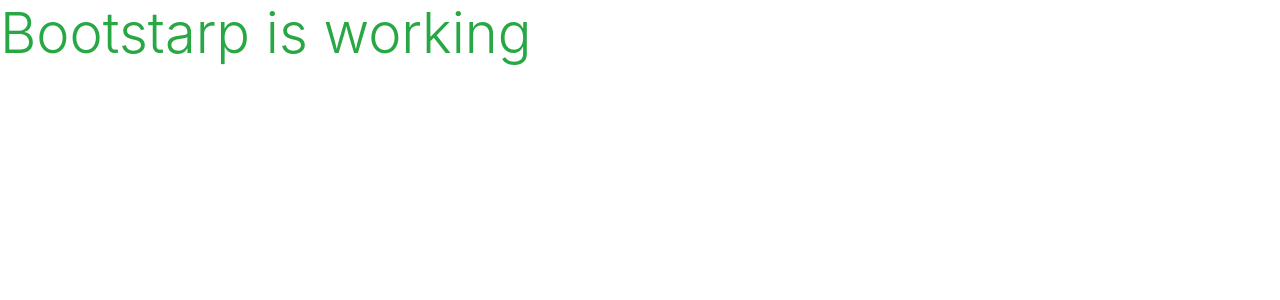
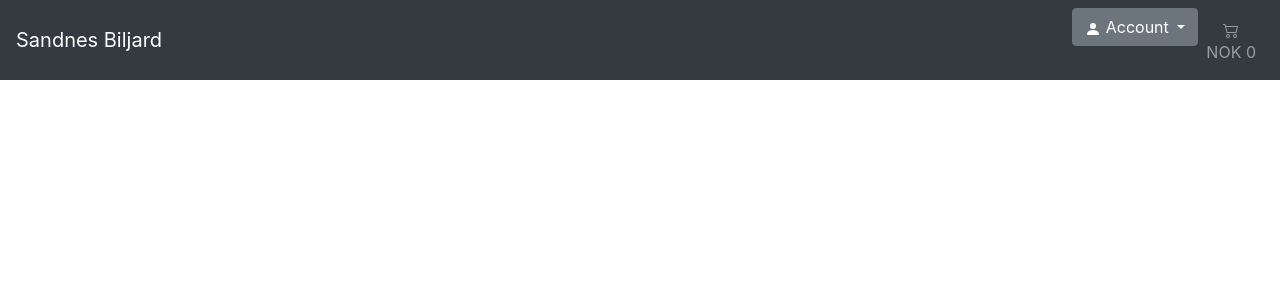
Before and after one commit to paulldev/milestone-project-4, a Django app: page / in a window 1280 px wide. Shown: the top 300 px of the page. Run offline with Django 3.2, Linux system fonts and the light colour scheme.

Commit message:
Add navbar to base.html

```diff
--- a/templates/base.html
+++ b/templates/base.html
@@ -1,53 +1,136 @@
 {% load static %}
 
-<!doctype html>
+<!DOCTYPE html>
 <html lang="en">
-
 	<head>
 		{% block meta %}
-	<meta http-equiv="X-UA-Compatible" content="ie=edge">
-	<meta charset="utf-8">
-	<meta name="viewport" content="width=device-width, initial-scale=1, shrink-to-fit=no">
-	{% endblock %}
+		<meta http-equiv="X-UA-Compatible" content="ie=edge" />
+		<meta charset="utf-8" />
+		<meta
+			name="viewport"
+			content="width=device-width, initial-scale=1, shrink-to-fit=no"
+		/>
+		{% endblock %} {% block extra_meta %} {% endblock %} {% block core_css %}
+		<link
+			rel="stylesheet"
+			href="https://cdn.jsdelivr.net/npm/bootstrap@4.5.3/dist/css/bootstrap.min.css"
+			integrity="sha384-TX8t27EcRE3e/ihU7zmQxVncDAy5uIKz4rEkgIXeMed4M0jlfIDPvg6uqKI2xXr2"
+			crossorigin="anonymous"
+		/>
+		{% endblock %} {% block extra_css %} {% endblock %}
 
-	{% block extra_meta %}
-	{% endblock %}
-
-	{% block core_css %}
-	<link rel="stylesheet" href="https://cdn.jsdelivr.net/npm/bootstrap@4.5.3/dist/css/bootstrap.min.css"
-		integrity="sha384-TX8t27EcRE3e/ihU7zmQxVncDAy5uIKz4rEkgIXeMed4M0jlfIDPvg6uqKI2xXr2" crossorigin="anonymous">
-	{% endblock %}
-
-	{% block extra_css %}
-	{% endblock %}
-
-	<title>Sandnes Biljard</title>
+		<title>Sandnes Biljard {% block extra_title %}{% endblock %}</title>
 	</head>
 
 	<body>
-    <header class="container-fluid fixed-top"></header>
+		<header class="container-fluid fixed-top">
+			<nav class="navbar fixed-top navbar-expand-lg navbar-dark bg-dark">
+				<button
+					class="navbar-toggler"
+					type="button"
+					data-toggle="collapse"
+					data-target="#navbarTogglerDemo01"
+					aria-controls="navbarTogglerDemo01"
+					aria-expanded="false"
+					aria-label="Toggle navigation"
+				>
+					<span class="navbar-toggler-icon"></span>
+				</button>
+				<div class="collapse navbar-collapse" id="navbarTogglerDemo01">
+					<a class="navbar-brand" href="#">Sandnes Biljard</a>
+					<ul class="navbar-nav ml-auto mt-2 mt-lg-0">
+						<li class="nav-item dropdown">
+							<div class="dropdown">
+								<a
+									class="btn btn-secondary dropdown-toggle"
+									href="#"
+									role="button"
+									id="dropdownMenuLink"
+									data-toggle="dropdown"
+									aria-haspopup="true"
+									aria-expanded="false"
+								>
+									<svg
+										width="1em"
+										height="1em"
+										viewBox="0 0 16 16"
+										class="bi bi-person-fill"
+										fill="currentColor"
+										xmlns="http://www.w3.org/2000/svg"
+									>
+										<path
+											fill-rule="evenodd"
+											d="M3 14s-1 0-1-1 1-4 6-4 6 3 6 4-1 1-1 1H3zm5-6a3 3 0 1 0 0-6 3 3 0 0 0 0 6z"
+										/>
+									</svg>
+									<span>Account</span>
+								</a>
+
+								<div
+									class="dropdown-menu dropdown-menu-right"
+									aria-labelledby="dropdownMenuLink"
+								>
+                                {% if request.user.is_authenticated %}
+                                    {% if request.user.is_superuser %}
+                                        <a href="" class="dropdown-item">Product Management</a>
+                                    {% endif %}
+                                    <a href="" class="dropdown-item">My Profile</a>
+                                    <a href="{% url 'account_logout' %}" class="dropdown-item">Logout</a>
+                                {% else %}
+                                    <a href="{% url 'account_signup' %}" class="dropdown-item">Register</a>
+                                    <a href="{% url 'account_login' %}" class="dropdown-item">Login</a>
+                                {% endif %}								</div>
+							</div>
+							<div
+								class="dropdown-menu"
+								aria-labelledby="navbarDropdownMenuLink"
+							>
+								<a class="dropdown-item" href="#">Action</a>
+								<a class="dropdown-item" href="#"
+									>Another action</a
+								>
+								<a class="dropdown-item" href="#"
+									>Something else here</a
+								>
+							</div>
+						</li>
+                        <li class="list-inline-item">
+                            <a class="{% if grand_total %}text-info font-weight-bold{% else %}text-black{% endif %} nav-link" href="">
+                                <div class="text-center">
+                                    <div>
+                                        <svg width="1em" height="1em" viewBox="0 0 16 16" class="bi bi-cart2" fill="currentColor" xmlns="http://www.w3.org/2000/svg">
+                                        <path fill-rule="evenodd" d="M0 2.5A.5.5 0 0 1 .5 2H2a.5.5 0 0 1 .485.379L2.89 4H14.5a.5.5 0 0 1 .485.621l-1.5 6A.5.5 0 0 1 13 11H4a.5.5 0 0 1-.485-.379L1.61 3H.5a.5.5 0 0 1-.5-.5zM3.14 5l1.25 5h8.22l1.25-5H3.14zM5 13a1 1 0 1 0 0 2 1 1 0 0 0 0-2zm-2 1a2 2 0 1 1 4 0 2 2 0 0 1-4 0zm9-1a1 1 0 1 0 0 2 1 1 0 0 0 0-2zm-2 1a2 2 0 1 1 4 0 2 2 0 0 1-4 0z"/>
+                                        </svg>
+                                    </div>
+                                    <p class="my-0">
+                                        {% if grand_total %}
+                                            NOK {{ grand_total }}
+                                        {% else %}
+                                            NOK 0
+                                        {% endif %}
+                                    </p>
+                                </div>
+                            </a>
+                        </li>
+					</ul>
+				</div>
+			</nav>
+		</header>
 
 		{% if messages %}
 		<div class="message-container"></div>
-    {% endif %}
-
-    {% block page_header %}
-    {% endblock %}
-
-    {% block content %}
-    {% endblock %}
-
-	{% block core_js %}
-	<script src="https://code.jquery.com/jquery-3.5.1.slim.min.js"
-		integrity="sha384-DfXdz2htPH0lsSSs5nCTpuj/zy4C+OGpamoFVy38MVBnE+IbbVYUew+OrCXaRkfj" crossorigin="anonymous">
-	</script>
-	<script src="https://cdn.jsdelivr.net/npm/bootstrap@4.5.3/dist/js/bootstrap.bundle.min.js"
-		integrity="sha384-ho+j7jyWK8fNQe+A12Hb8AhRq26LrZ/JpcUGGOn+Y7RsweNrtN/tE3MoK7ZeZDyx" crossorigin="anonymous">
-	</script>
-	{% endblock %}
-
-	{% block extra_js %}
-	{% endblock %}
+		{% endif %} {% block page_header %} {% endblock %} {% block content %}
+		{% endblock %} {% block core_js %}
+		<script
+			src="https://code.jquery.com/jquery-3.5.1.slim.min.js"
+			integrity="sha384-DfXdz2htPH0lsSSs5nCTpuj/zy4C+OGpamoFVy38MVBnE+IbbVYUew+OrCXaRkfj"
+			crossorigin="anonymous"
+		></script>
+		<script
+			src="https://cdn.jsdelivr.net/npm/bootstrap@4.5.3/dist/js/bootstrap.bundle.min.js"
+			integrity="sha384-ho+j7jyWK8fNQe+A12Hb8AhRq26LrZ/JpcUGGOn+Y7RsweNrtN/tE3MoK7ZeZDyx"
+			crossorigin="anonymous"
+		></script>
+		{% endblock %} {% block extra_js %} {% endblock %}
 	</body>
-
 </html>
```
Lines whose indentation alone changed are shown as unchanged.
